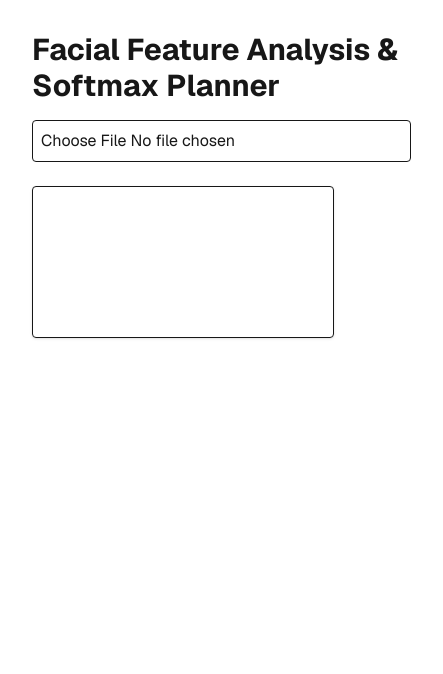
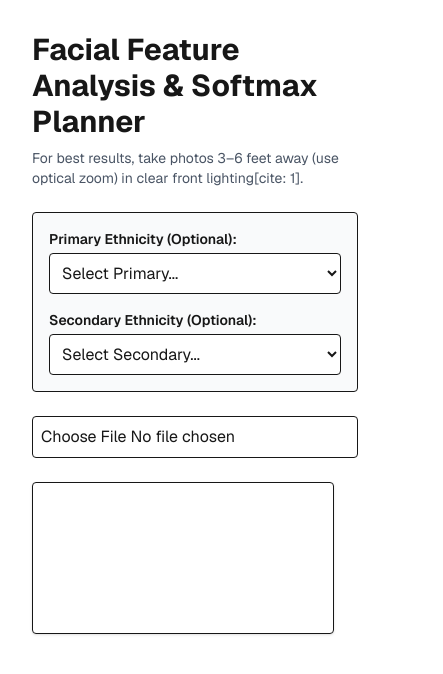
Before and after one commit to nsuzu72/sftmax, a Next.js app: page / in a window 390 px wide. Shown: the top 674 px of the page, 443 px wide, since content can reach past the window. Built offline with nearby package versions, Linux system fonts and the light colour scheme.

Commit message:
Update page.tsx

```diff
--- a/app/page.tsx
+++ b/app/page.tsx
@@ -1,12 +1,26 @@
 'use client';
 
 import { useState, useRef } from 'react';
-import { initModels, estimateDemographicFromCanvas } from '@/app/lib/faceAnalyzer';
+import { initModels } from '@/app/lib/faceAnalyzer';
 import { evaluateFacialMetrics, SoftmaxRecommendation } from '@/app/lib/softmaxRules';
+
+const ETHNICITIES = [
+  'Northern European',
+  'Southern European',
+  'East Asian',
+  'Southeast Asian',
+  'South Asian',
+  'Middle Eastern / North African',
+  'Sub-Saharan African',
+  'Latino / Hispanic',
+  'Indigenous American',
+  'Pacific Islander'
+];
 
 export default function Home() {
   const [loading, setLoading] = useState(false);
-  const [ethnicity, setEthnicity] = useState<string>('');
+  const [primaryEthnicity, setPrimaryEthnicity] = useState<string>('');
+  const [secondaryEthnicity, setSecondaryEthnicity] = useState<string>('');
   const [results, setResults] = useState<SoftmaxRecommendation[]>([]);
   const canvasRef = useRef<HTMLCanvasElement | null>(null);
 
@@ -27,18 +41,11 @@ export default function Home() {
     const ctx = canvas.getContext('2d')!;
     ctx.drawImage(img, 0, 0);
 
-    // Initialize local MediaPipe vision model
     const { faceLandmarker } = await initModels();
-
-    // 1. Detect 3D Face Mesh
     const landmarkResult = faceLandmarker.detect(img);
 
     if (landmarkResult.faceLandmarks.length > 0) {
       const landmarks = landmarkResult.faceLandmarks[0];
-
-      // 2. Estimate demographic/luminance profile from canvas directly
-      const detectedEthnicity = estimateDemographicFromCanvas(ctx, landmarks, canvas.width, canvas.height);
-      setEthnicity(detectedEthnicity);
 
       // Draw Landmark Overlay
       ctx.fillStyle = '#00FF00';
@@ -48,8 +55,9 @@ export default function Home() {
         ctx.fill();
       });
 
-      // 3. Evaluate Metrics & Map Softmaxxes
-      const recommendations = evaluateFacialMetrics(landmarks, detectedEthnicity);
+      // Pass user-selected ethnicities
+      const selectedEthnicities = [primaryEthnicity, secondaryEthnicity].filter(Boolean);
+      const recommendations = evaluateFacialMetrics(landmarks, selectedEthnicities);
       setResults(recommendations);
     } else {
       alert('No facial landmarks detected. Try a clear front-facing photo.');
@@ -60,26 +68,54 @@ export default function Home() {
 
   return (
     <main className="p-8 max-w-4xl mx-auto font-sans">
-      <h1 className="text-3xl font-bold mb-4">Facial Feature Analysis & Softmax Planner</h1>
+      <h1 className="text-3xl font-bold mb-2">Facial Feature Analysis & Softmax Planner</h1>
+      <p className="text-gray-600 mb-6 text-sm">
+        For best results, take photos 3–6 feet away (use optical zoom) in clear front lighting[cite: 1].
+      </p>
+
+      {/* Ethnicity Dropdown Selectors */}
+      <div className="grid grid-cols-1 md:grid-cols-2 gap-4 mb-6 bg-gray-50 p-4 rounded border">
+        <div>
+          <label className="block text-sm font-semibold mb-1">Primary Ethnicity (Optional):</label>
+          <select
+            value={primaryEthnicity}
+            onChange={(e) => setPrimaryEthnicity(e.target.value)}
+            className="w-full border p-2 rounded bg-white"
+          >
+            <option value="">Select Primary...</option>
+            {ETHNICITIES.map((eth) => (
+              <option key={eth} value={eth}>{eth}</option>
+            ))}
+          </select>
+        </div>
+
+        <div>
+          <label className="block text-sm font-semibold mb-1">Secondary Ethnicity (Optional):</label>
+          <select
+            value={secondaryEthnicity}
+            onChange={(e) => setSecondaryEthnicity(e.target.value)}
+            className="w-full border p-2 rounded bg-white"
+          >
+            <option value="">Select Secondary...</option>
+            {ETHNICITIES.map((eth) => (
+              <option key={eth} value={eth}>{eth}</option>
+            ))}
+          </select>
+        </div>
+      </div>
 
       <input
         type="file"
         accept="image/*"
         onChange={handleImageUpload}
-        className="mb-6 block border p-2 rounded"
+        className="mb-6 block border p-2 rounded w-full"
       />
 
-      {loading && <p className="text-blue-600 font-semibold">Processing image locally in browser...</p>}
+      {loading && <p className="text-blue-600 font-semibold mb-4">Analyzing facial geometry...</p>}
 
       <div className="relative mb-6">
         <canvas ref={canvasRef} className="max-w-full border rounded shadow" />
       </div>
-
-      {ethnicity && (
-        <div className="bg-gray-100 p-4 rounded mb-6">
-          <h2 className="text-xl font-bold">Complexion / Profile: <span className="text-indigo-600">{ethnicity}</span></h2>
-        </div>
-      )}
 
       {results.length > 0 && (
         <div className="space-y-4">
```
